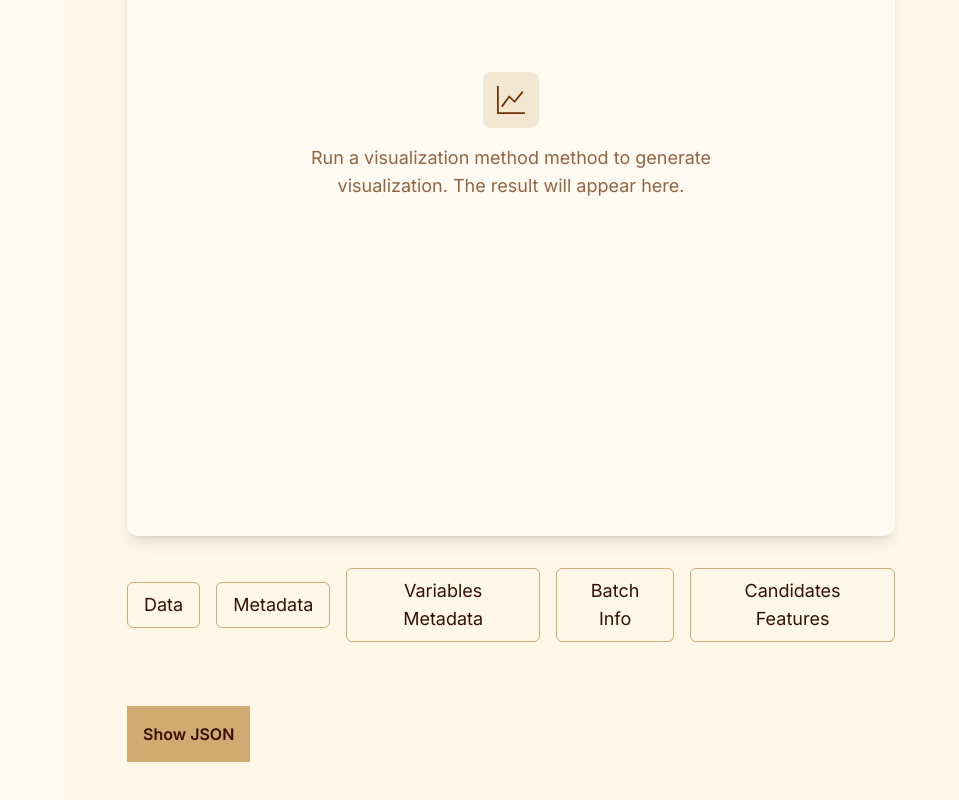
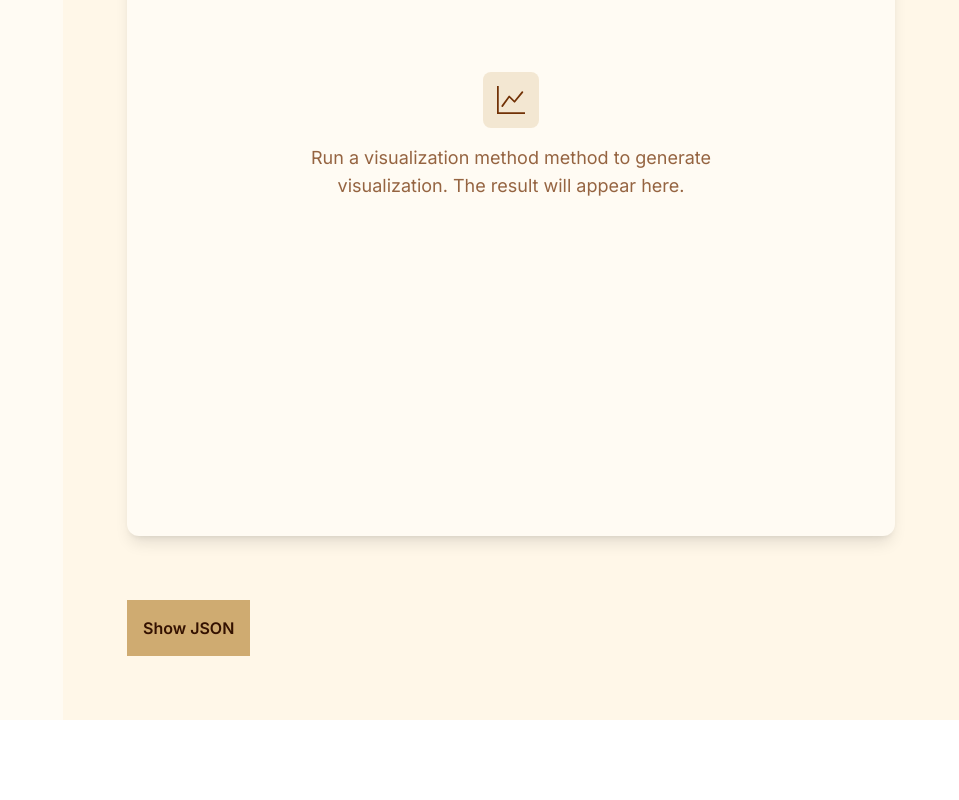
Before and after one commit to Najlaron/PySPRESSO, a React (Vite) app in the folder frontend/: page /workflow/1 in a window 1280 px wide. Shown: the part 360-1160 px from the top of the page, without its empty margins (321-1280 px from the left). After the commit the page ends 1080 px from the top, so only its background shows below. Built offline with nearby package versions, Linux system fonts and the light colour scheme; no server answers.

Commit message:
workflow content edit

```diff
--- a/frontend/src/components/organisms/Layouts/WorkflowContent.jsx
+++ b/frontend/src/components/organisms/Layouts/WorkflowContent.jsx
@@ -71,21 +71,24 @@ function WorkflowContent({ workflow, selectedStep, operations, workflowId, onClo
 
             <div className="flex flex-col gap-ds-lg">
                 {/* 2. Tohle je ta obrazovka s napísem, že máš spustit tu vizualizaci (v ní se potom bude zobrazovat ta tabulka) */}
-                <WorkflowVisualization />
+                {(!activeTab) && (
+                    <WorkflowVisualization />
+                )}
 
-                {/* 3. Tohle jsou ty tlačítka (data, metadata,...) */}
-                <DataTabs
-                    setActiveTab={setActiveTab}
-                    activeTab={activeTab}
-                />
-
-                {/* 4. Tohle je potom tabulka, která zobrazuje ty data */}
+                {/* 3. Tohle je potom tabulka, která zobrazuje ty data */}
                 {activeTab && workflow?.state && (
                     <DataFrame
                         data={getDataFrameForTab(activeTab)}
                     />
                 )}
 
+                {/* 4. Tohle jsou ty tlačítka (data, metadata,...) */}
+                {workflow?.state.data && (
+                    <DataTabs
+                        setActiveTab={setActiveTab}
+                        activeTab={activeTab}
+                    />
+                )}
 
                 {/* 5. Tohle je ten JSON */}
                 <div className="mt-ds-lg">
```
Also changed, not shown: 7 other files (tests, documents, lock files or other folders).
